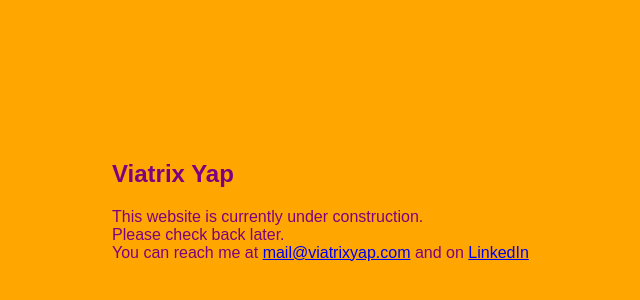
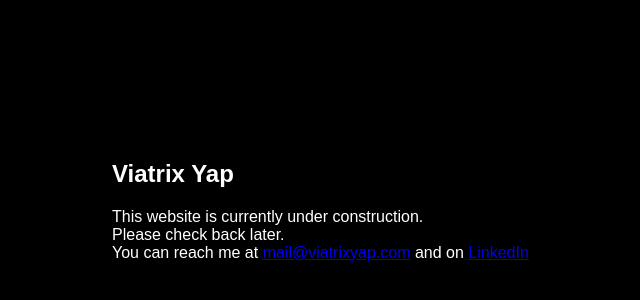
Before and after one commit to viatrixyap/viatrixyap.com, a plain HTML site: page index.html in a window 1280 px wide. Shown: the part 118-418 px from the top of the page, without its empty margins (128-768 px from the left). Drawn offline with Linux system fonts and the light colour scheme.

Commit message:
color change

```diff
--- a/index.html
+++ b/index.html
@@ -5,9 +5,9 @@
         <title>viatrixyap.com</title>
     <style>
     body{
-        background: rgb(255, 166, 0);
+        background: black;
         padding: 250px 0;
-        color: rgb(124, 0, 128);
+        color: white;
         font-family: sans-serif
         }
         section.introduction {
```
